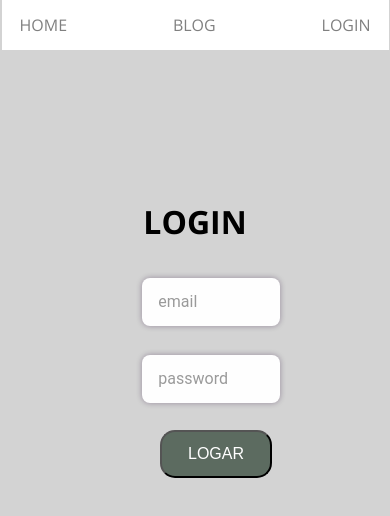
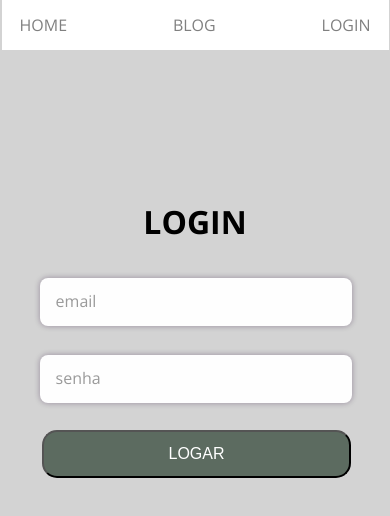
Before and after one commit to GustavoFSProg/blog-gus-js, a React (Vite) app: page /login in a window 390 px wide. Shown: the top 516 px of the page. Built offline with nearby package versions, Linux system fonts and the light colour scheme.

Commit message:
login mobile responsive

```diff
--- a/src/components/Input/style.tsx
+++ b/src/components/Input/style.tsx
@@ -5,7 +5,7 @@ export const Container = styled.div`
   flex-direction: column;
   width: 100%;
   /* padding-top: -550px; */
-  font-family: Inter;
+  /* font-family: Garamond; */
   font-weight: normal;
   font-size: 1rem;
   line-height: 160%;
@@ -36,7 +36,8 @@ export const StyledInput = styled.input`
   border-radius: 8px;
   color: #353535;
   outline-color: transparent;
-  font-family: "Roboto";
+  font-family: "Open Sans";
+  /* font-family: "Garamond"; */
   font-size: 1.1rem;
 
   ::placeholder {
@@ -63,7 +64,7 @@ export const Label = styled.label<{ move: boolean }>`
   transition: all 0.3s ease-out;
   -webkit-transition: all 0.3s ease-out;
   -moz-transition: all 0.3s ease-out;
-  font-family: "Roboto";
+  font-family: "Open Sans";
 `;
 
 export const ErrorMessage = styled.p`
--- a/src/pages/Users/Login.jsx
+++ b/src/pages/Users/Login.jsx
@@ -13,7 +13,7 @@ justify-content: center;
   background: #5c6b60;
   color: white;
   padding: 13px;
-  margin-left: 42px;
+  margin-left: 35px;
   margin-top: -15px;
   border-radius: 15px;
   transition: ease all 0.9s;
@@ -25,32 +25,32 @@ justify-content: center;
     color: yellow;
   }
 
+  @media screen and (max-width: 800px){
+          width: 79vw;
+          margin-left: 33px;
+        }
+
+`
+
+const Form = styled.form`
+display: flex;
+ width: 100%;
+ height: auto;
+        align-items: center;
+        justify-content: center;
+        flex-direction: column;
+
+        @media screen and (max-width: 800px){
+          width: 72vw;
+          margin-left: -30px;
+        }
+
+
 `
 
 function Login() {
   const [email, setEmail] = useState("")
   const [password, setPassword] = useState("")
-
-
-  // async function handleSubmit(event) {
-  //   event.preventDefault()
-
-  //   try {
-  //     const { data } = await api.post('/login', { email, password })
-
-  //     sessionStorage.setItem('token', data.token)
-  //     // sessionStorage.setItem('userId', data.user.id)
-  //     // sessionStorage.setItem('userName', data.user.name)
-
-  //     setUser(true)
-
-  //     navigate('/dashboard')
-
-  //     return alert('Login  realizado com sucesso!')
-  //   } catch (error) {
-  //     return alert(`Erro no Login ${error}`)
-  //   }
-  // }
 
   async function UserLogin(event){
     event.preventDefault()
@@ -96,14 +96,8 @@ function Login() {
         }}>
 
         <h1 style={{marginTop: '150px'}}>LOGIN</h1>
-        <form
-        style={{display: 'flex', width: '100%', height: 'auto',
-        alignItems: 'center',
-        justifyContent: 'center',
-        flexDirection: 'column',
+        <Form
 
-
-       }}
         onSubmit={UserLogin}>
 
  <div style={{
@@ -144,7 +138,7 @@ function Login() {
 
             <Input
             type="password"
-            placeholder="password"
+            placeholder="senha"
             onChange={(e) => setPassword(e.target.value)}
             value={password}
             invalid={true}
@@ -160,7 +154,7 @@ function Login() {
               LOGAR
 
             </Button>
-            </form>
+            </Form>
       </div>
       </div>
     </>
```
